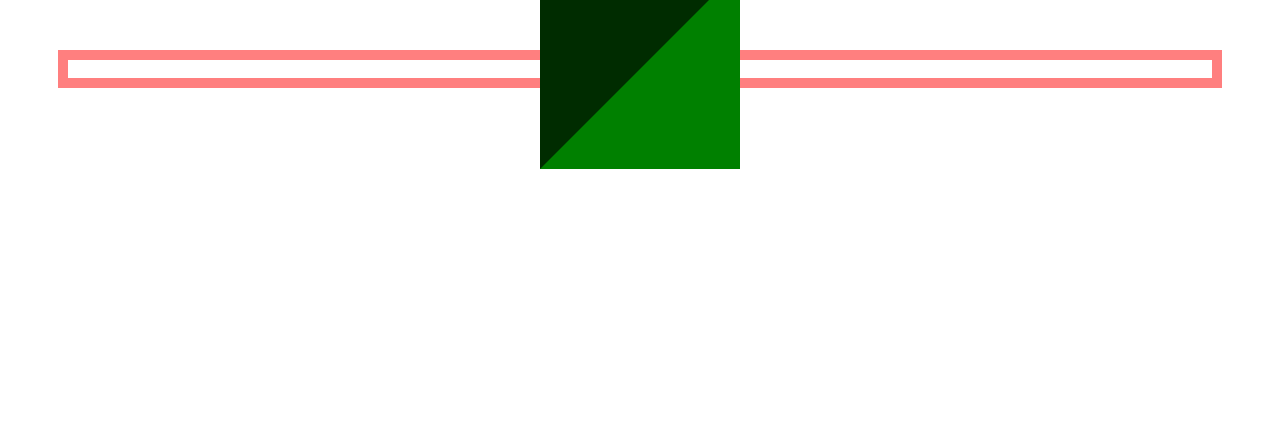
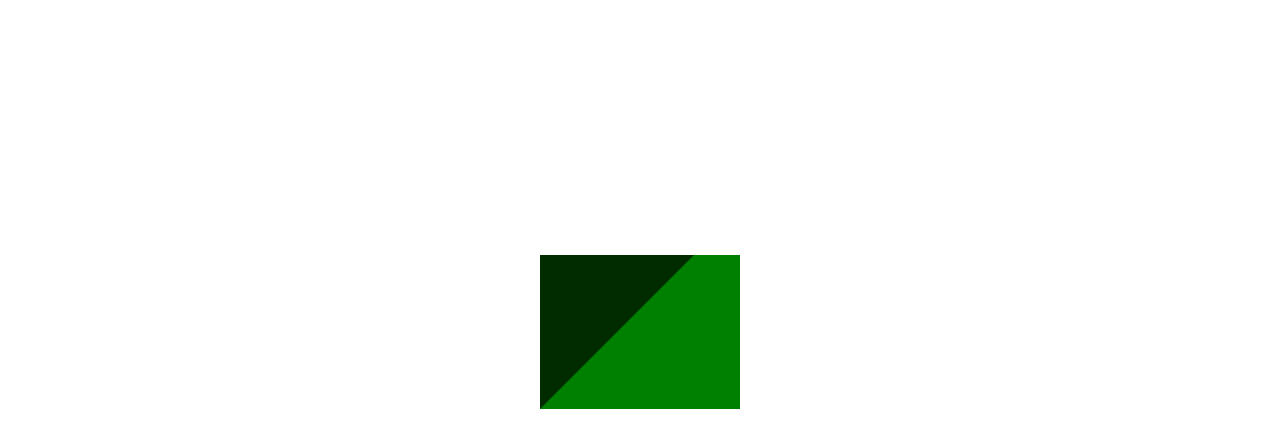
Before and after one commit to theviet09082002/WEB_1, a plain HTML site: page index.html in a window 1280 px wide. Drawn offline with Linux system fonts and the light colour scheme.

Commit message:
index.html

```diff
--- a/index.html
+++ b/index.html
@@ -4,24 +4,20 @@
 <head>
     <meta charset="UTF-8">
     <meta name="viewport" content="width=device-width, initial-scale=1.0">
-    <title>Ví dụ sự không nhất quán giữa trình duyệt</title>
+    <title>Примеры</title>
     <style>
-        div {
-            text-align: center;
-            /* Tạo sự khác biệt giữa các trình duyệt */
-            outline: inset 100px green;
-            outline-offset: -1000px;
-            margin: 50px;
-            border: 10px solid rgba(255, 0, 0, 0.5);
-            /* Thêm đường viền sử dụng màu rgba() */
-        }
-    </style>
+    div {
+        outline: inset 100px green;
+        outline-offset: -1000px;
+        margin: 300px;
+    }
+</style>
+
+<div>&nbsp;</div>
 </head>
 
 <body>
 
-    <div>&nbsp;</div>
-
 </body>
 
 </html>
```
